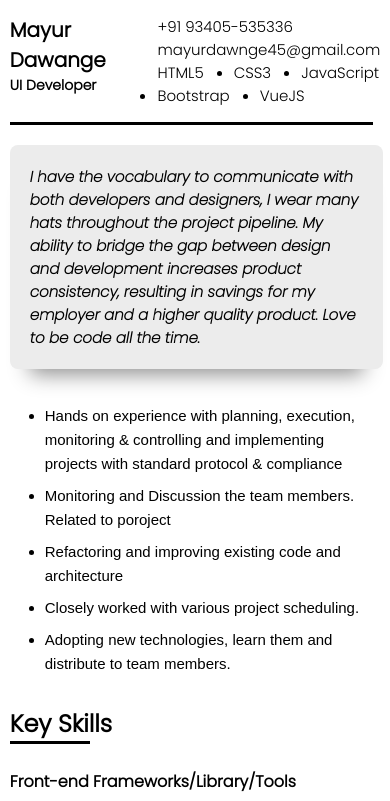
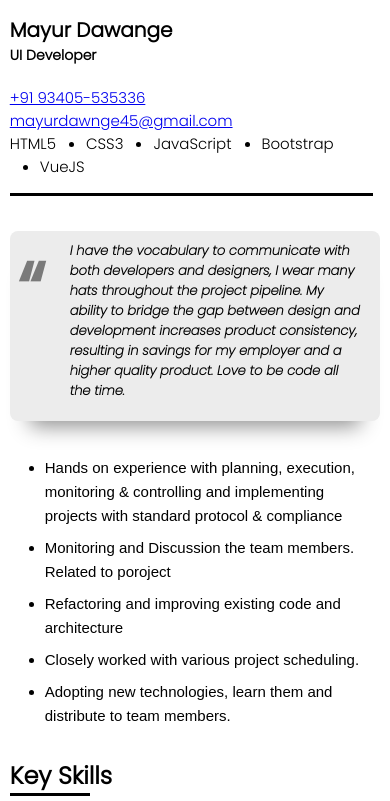
Before and after one commit to mayurdawnge45/mayur-resume, a plain HTML site: page index.html in a window 390 px wide. Shown: the top 801 px of the page. Drawn offline with Linux system fonts and the light colour scheme.

Commit message:
Linke Updated

```diff
--- a/assets/css/style.css
+++ b/assets/css/style.css
@@ -146,15 +146,16 @@ footer {
   align-items: center;
   margin: 20px 0px;
 }
-@media screen and (max-width: 668px) {
+@media screen and (max-width: 768px) {
+  header {
+    display: block;
+    margin-top: 15px;
+  }
   p {
     font-size: 15px;
   }
   .main-container {
     width: 95%;
-  }
-  header {
-    margin-top: 15px;
   }
   .introduction,
   h1 {
@@ -164,26 +165,38 @@ footer {
   .introduction p {
     font-size: 14px;
   }
+  .address {
+    margin-top: 20px;
+  }
   .address p {
     font-size: 15px;
+    color: black;
+    /* display: none; */
+    margin-left: 0px;
+    /* margin-top: 20px; */
   }
-  .address ul {
+
+  .skill {
+    display: flex;
     flex-wrap: wrap;
     font-size: 15px;
+    margin-left: 0px;
+  }
+  .skill li:nth-child(1) {
+    margin-left: 0px;
+  }
+  .skill li {
+    padding: 0px 0px 0px 0px;
   }
   .line {
     width: 98%;
     margin-top: 15px;
   }
-  .about {
-    width: 90%;
-    margin: auto;
-    padding: 20px !important;
+  .about p {
+    font-size: 13px !important;
+    padding: 0px;
   }
-  .about::before {
-    position: absolute;
-    display: none;
-  }
+
   .task ul {
     line-height: 1.5rem;
   }
--- a/index.html
+++ b/index.html
@@ -12,6 +12,7 @@
     <link href="https://fonts.googleapis.com/css2?family=Poppins:ital,wght@0,200;0,300;1,200&display=swap"
           rel="stylesheet">
     <title>Mayur-Resume</title>
+    <script src="https://use.fontawesome.com/0d9901c36a.js"></script>
     <link rel="shortcut icon" href="assets/images/logo-asana.svg" type="image/x-icon">
 </head>
 
@@ -23,8 +24,20 @@
                 <p>UI Developer</p>
             </div>
             <div class="address">
-                <p>+91 93405-535336</p>
-                <p>mayurdawnge45@gmail.com</p>
+                <p><a href="tel:9340535336" target="_blank" rel="noopener noreferrer">+91
+                        93405-535336</a></p>
+
+                <p><a href="mailto:mayurdawnge45@gmail.com" target="_blank"
+                       rel="noopener noreferrer">mayurdawnge45@gmail.com</a></p>
+
+                <!-- <a href="tel:9340535336" target="_blank" rel="noopener noreferrer"><i class="fa fa-phone"
+                       aria-hidden="true"></i>
+                </a>
+                <a href="mailto:mayurdawnge45@gmail.com" target="_blank"
+                   rel="noopener noreferrer"><i class="fa fa-envelope" aria-hidden="true"></i></a> -->
+
+
+
                 <ul class="skill">
                     <li>HTML5</li>
                     <li>CSS3</li>
@@ -209,9 +222,9 @@
                 </li>
                 <p>Madhya Pradesh Board of Education</p>
                 <li>
-                    <h4>B.A. (Philosophy) -(2014), Indore </h4>
+                    <h4>B.A.(2014), Indore </h4>
                 </li>
-                <p>D.A.V.v. University</p>
+                <p>D.A.V.V. University</p>
                 <li>
                     <h4>M.B.A - (2020), Indore</h4>
                 </li>
```
